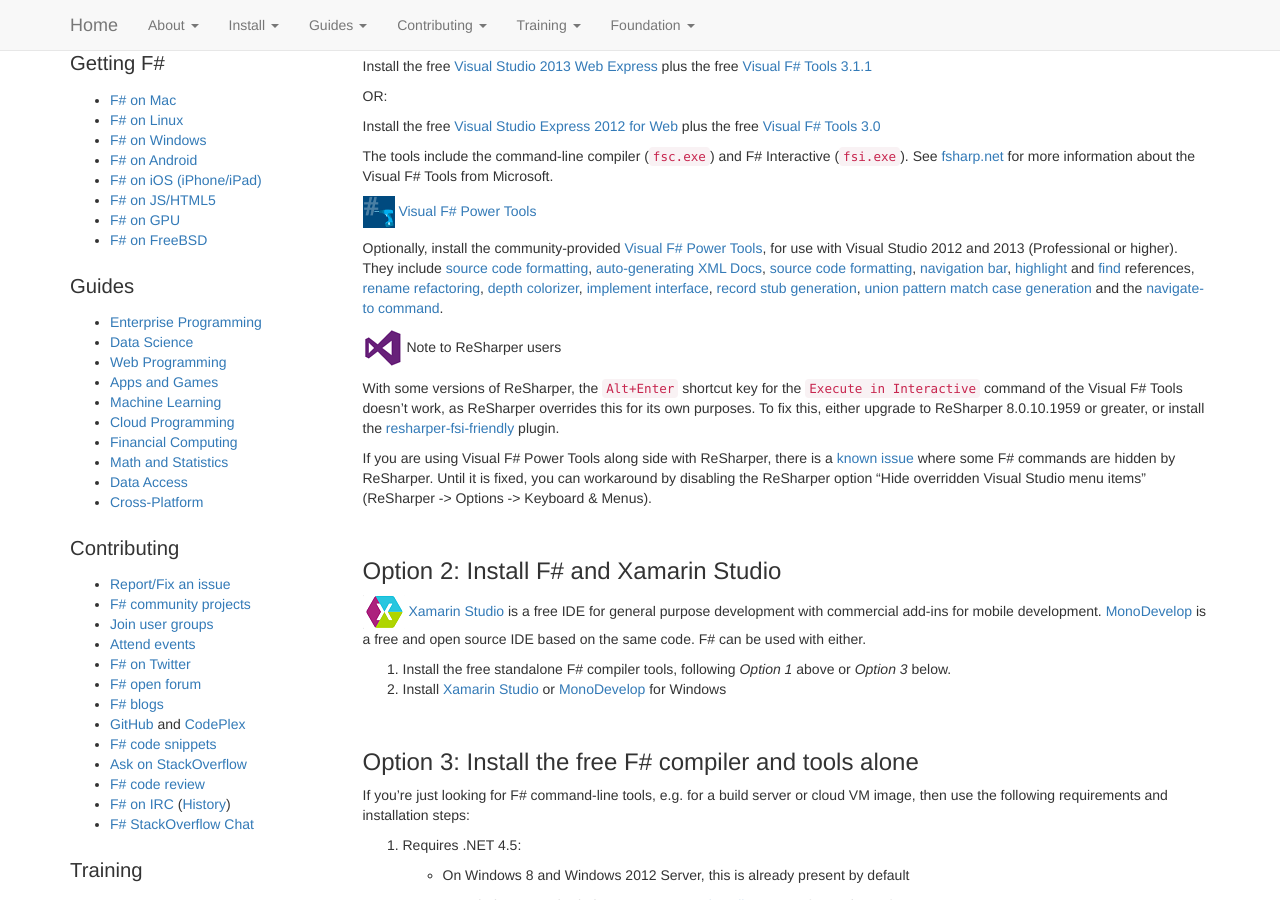
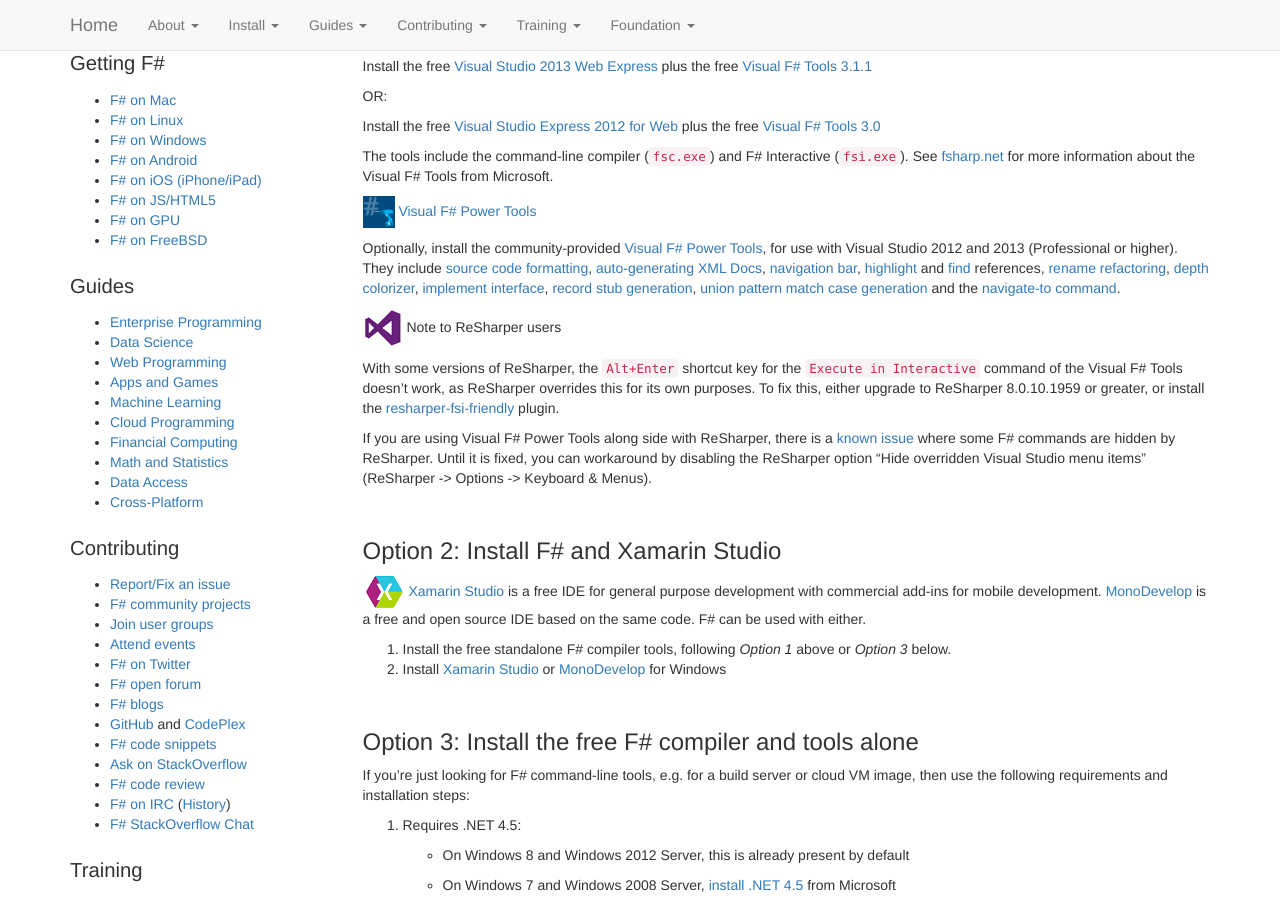
Before and after one commit to fsharp/fsharp.org, a Jekyll site: the page built from use/windows/index.md, in a window 1280 px wide and 900 px high, scrolled down 350 px. Built offline with Jekyll 4.4.1, drawn with Linux system fonts in a browser that asks for light colours; nearby versions of some CDN libraries; some web fonts are replaced; comment, search, counter and statistics services are not loaded.

Commit message:
remove duplicate link to Visual F# Power Tools "source code formatting" page

```diff
--- a/use/windows/index.md
+++ b/use/windows/index.md
@@ -32,7 +32,6 @@
 Optionally, install the community-provided [Visual F# Power Tools](http://fsprojects.github.io/VisualFSharpPowerTools/),
 for use with Visual Studio 2012 and 2013 (Professional or higher). They include [source code formatting](http://fsprojects.github.io/VisualFSharpPowerTools/codeformatting.html),
 [auto-generating XML Docs](http://fsprojects.github.io/VisualFSharpPowerTools/xmldoc.html),
-[source code formatting](http://fsprojects.github.io/VisualFSharpPowerTools/codeformatting.html),
 [navigation bar](http://fsprojects.github.io/VisualFSharpPowerTools/navbar.html),
 [highlight](http://fsprojects.github.io/VisualFSharpPowerTools/highlightusage.html) and [find](http://fsprojects.github.io/VisualFSharpPowerTools/findallreferences.html) references,
 [rename refactoring](http://fsprojects.github.io/VisualFSharpPowerTools/rename.html),
```
